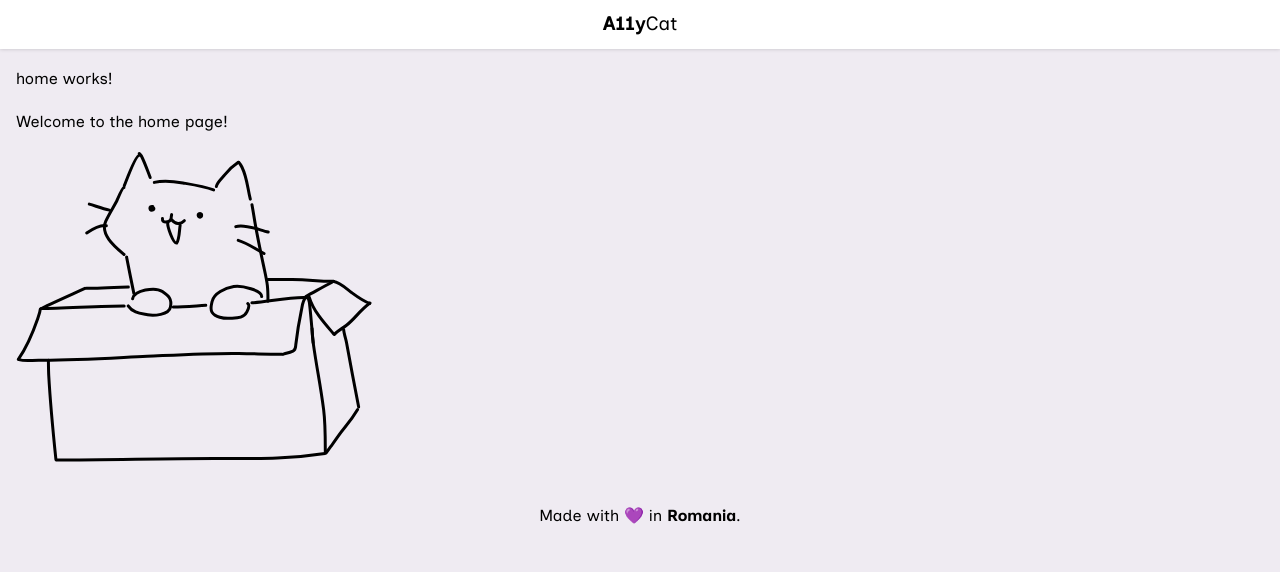
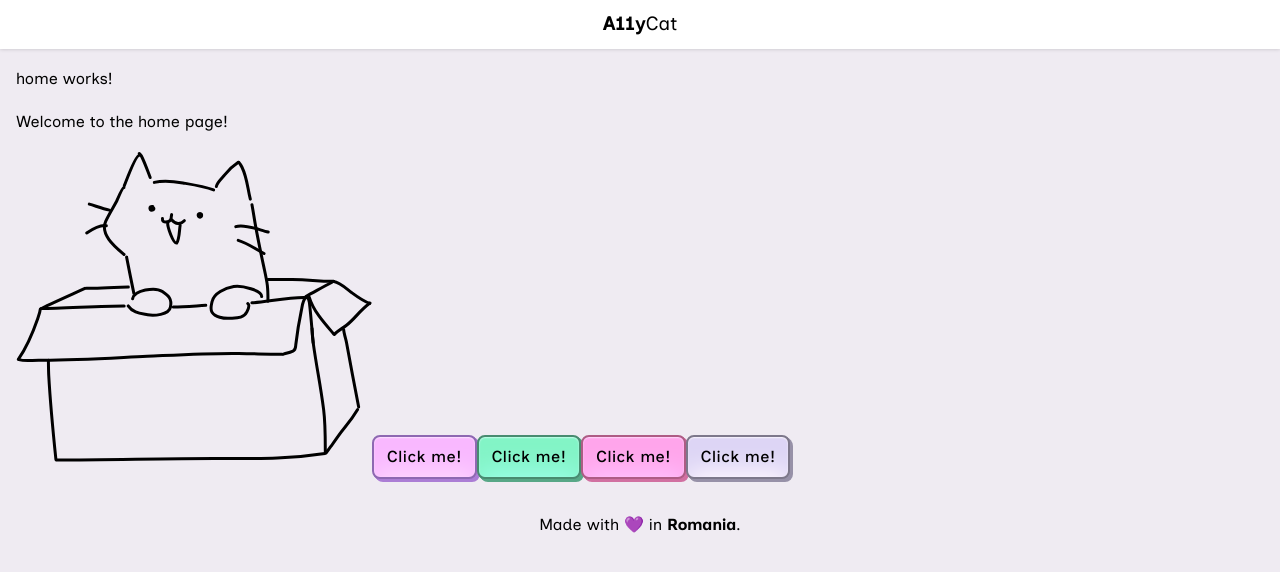
Before and after one commit to teodorachiosa/amacces, an Angular app: page / in a window 1280 px wide. Shown: the top 572 px of the page. Built offline with nearby package versions, Linux system fonts and the light colour scheme.

Commit message:
Update CSS

```diff
--- a/src/app/pages/home/home.component.html
+++ b/src/app/pages/home/home.component.html
@@ -2,5 +2,8 @@
 <div class="home-container">
     <p>Welcome to the home page!</p>
     <ac-cat-in-a-box></ac-cat-in-a-box>
-
+    <button>Click me!</button>
+    <button class="success">Click me!</button>
+    <button class="danger">Click me!</button>
+    <button class="secondary">Click me!</button>
 </div>
--- a/src/styles/variables.css
+++ b/src/styles/variables.css
@@ -6,7 +6,7 @@
   --black: oklch(from var(--white) calc(l - 1) c h);
   --accent-color: oklch(0.7 0.2 307);
   --danger-color: oklch(from var(--accent-color) l c calc(h * 0 + -10));
-  --success-color: oklch(from var(--accent-color) l calc(c - 0.03) calc(h * 0 + 165));
+  --success-color: oklch(from var(--accent-color) l calc(c - 0.06) calc(h * 0 + 165));
 
   --body-color: light-dark(
     oklch(from var(--white) calc(l - 1) c h),
@@ -14,7 +14,7 @@
   );
   --invert-body-color: light-dark(
     var(--white),
-    oklch(from var(--white) calc(l - 0.85) calc(c + 0.04) calc(h + 350))
+    oklch(from var(--white) calc(l - 0.87) calc(c + 0.02) calc(h + 350))
   );
 
   /* Animations */
```
